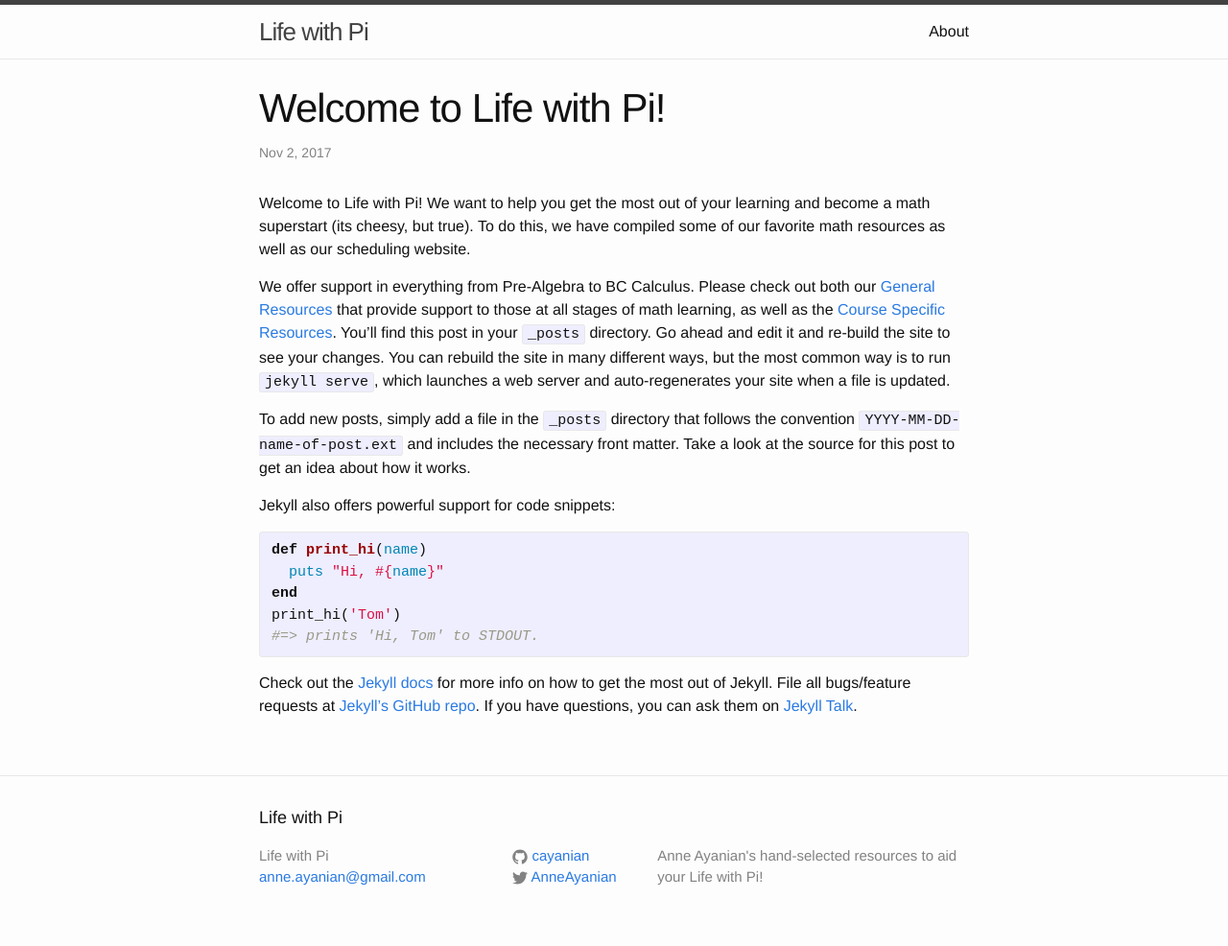
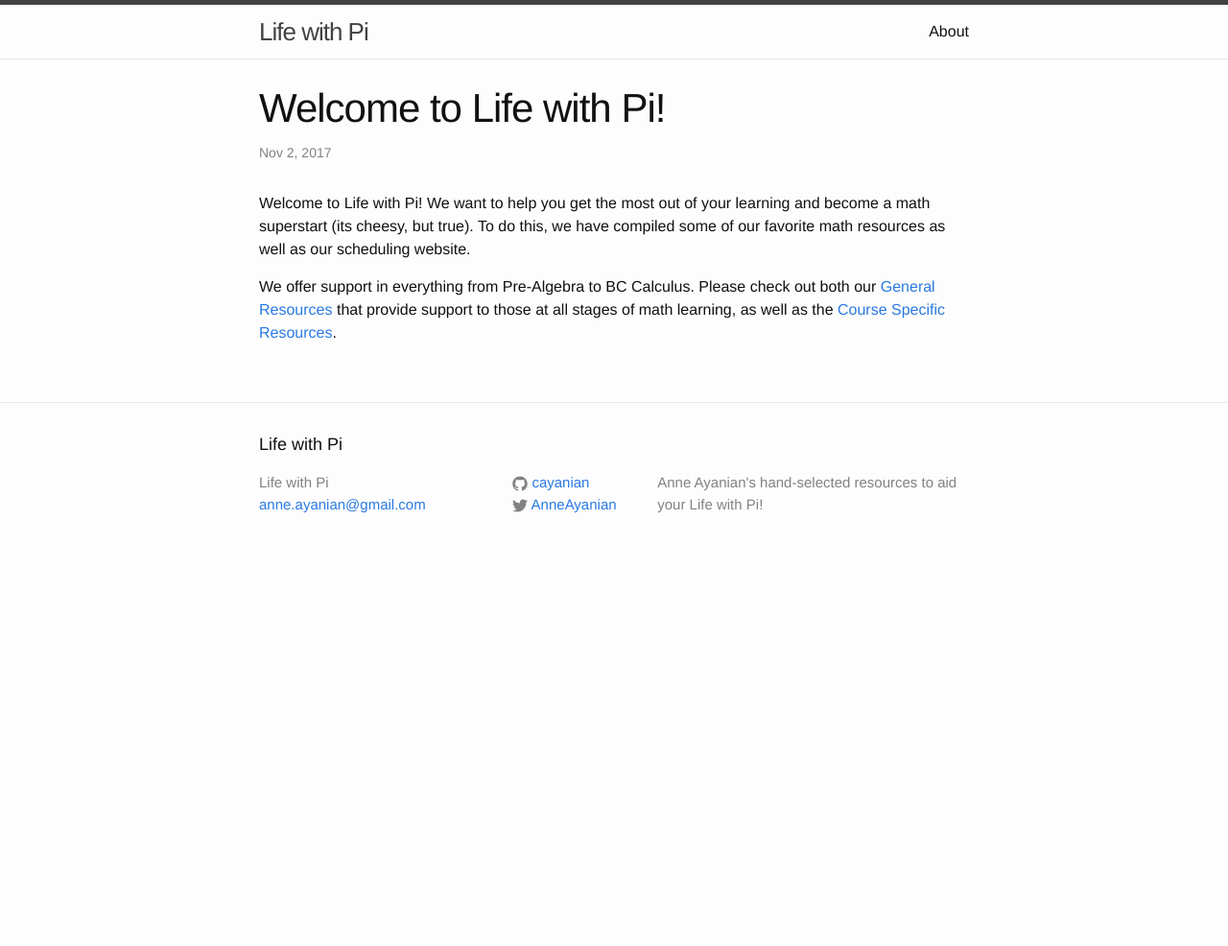
Before and after one commit to cayanian/cayanian.github.io, a Jekyll site: the page built from _posts/2017-11-02-Welcome.markdown, in a window 1280 px wide. Shown: the whole page at 96% size. Built offline with Jekyll 4.4.1, drawn with Linux system fonts in a browser that asks for light colours; after the commit the page ends 900 px from its top, so only the background shows below that.

Commit message:
Update links and main 'Welcome to Jekyll' template

```diff
--- a/_posts/2017-11-02-Welcome.markdown
+++ b/_posts/2017-11-02-Welcome.markdown
@@ -7,24 +7,9 @@
 Welcome to Life with Pi! We want to help you get the most out of your learning and become a math superstart (its cheesy, but true). To do this, we have compiled some of our favorite math resources as well as our scheduling website.
 
 We offer support in everything from Pre-Algebra to BC Calculus. Please check out both our [General Resources][general-links] that provide support to those at all stages of math learning, as well as the [Course Specific Resources][course-specific-links].
-You’ll find this post in your `_posts` directory. Go ahead and edit it and re-build the site to see your changes. You can rebuild the site in many different ways, but the most common way is to run `jekyll serve`, which launches a web server and auto-regenerates your site when a file is updated.
 
-To add new posts, simply add a file in the `_posts` directory that follows the convention `YYYY-MM-DD-name-of-post.ext` and includes the necessary front matter. Take a look at the source for this post to get an idea about how it works.
-
-Jekyll also offers powerful support for code snippets:
-
-{% highlight ruby %}
-def print_hi(name)
-  puts "Hi, #{name}"
-end
-print_hi('Tom')
-#=> prints 'Hi, Tom' to STDOUT.
-{% endhighlight %}
-
-Check out the [Jekyll docs][jekyll-docs] for more info on how to get the most out of Jekyll. File all bugs/feature requests at [Jekyll’s GitHub repo][jekyll-gh]. If you have questions, you can ask them on [Jekyll Talk][jekyll-talk].
-
-[general-links]: www.lifeofpi.com
-[course-specific-links]: www.lifeofpi.com
+[general-links]: http://lifeofpi.com
+[course-specific-links]: http://lifeofpi.com
 
 [jekyll-docs]: http://jekyllrb.com/docs/home
 [jekyll-gh]:   https://github.com/jekyll/jekyll
```
